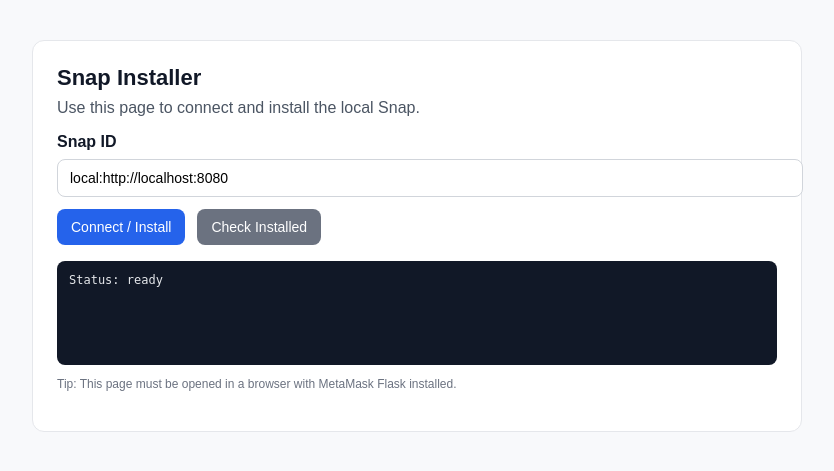
After one commit to qCanoe/Web3-Signature-Decoder, a Flask app: page /snap/install in a window 1280 px wide. The commit adds this page. Shown: the top 471 px of the page, without its empty margins (223-1057 px from the left). Run offline with Flask 2, Linux system fonts and the light colour scheme.

Commit message:
feat(web): add Snap installer page and route
- Add /snap/install route for local Snap installation
- Add snap_install.html template with connect/check UI
- Add snap_install.js with wallet_requestSnaps integration
- Add installer link in main page header

This provides a user-friendly interface to connect and install
the local Snap without requiring external Snap discovery pages.

Co-authored-by: Cursor <cursoragent@cursor.com>

```diff
--- a/src/web/routes/views.py
+++ b/src/web/routes/views.py
@@ -7,6 +7,11 @@ def index():
     """Main page"""
     return render_template('index.html')
 
+@views_bp.route('/snap/install')
+def snap_install():
+    """Local Snap install helper page."""
+    return render_template('snap_install.html')
+
 @views_bp.route('/static/<path:filename>')
 def serve_static(filename):
     """Serve static files"""
--- /dev/null
+++ b/src/web/static/js/snap_install.js
@@ -0,0 +1,60 @@
+const snapInput = document.getElementById("snapId");
+const connectButton = document.getElementById("connectButton");
+const checkButton = document.getElementById("checkButton");
+const statusBox = document.getElementById("status");
+
+function setStatus(message) {
+  statusBox.textContent = `Status: ${message}`;
+}
+
+async function ensureProvider() {
+  if (!window.ethereum) {
+    setStatus("MetaMask not found. Please open in MetaMask Flask.");
+    return false;
+  }
+  return true;
+}
+
+async function connectSnap() {
+  if (!(await ensureProvider())) return;
+  const snapId = snapInput.value.trim();
+  if (!snapId) {
+    setStatus("Snap ID is required.");
+    return;
+  }
+
+  try {
+    setStatus("Requesting snap install...");
+    await window.ethereum.request({
+      method: "wallet_requestSnaps",
+      params: {
+        [snapId]: {},
+      },
+    });
+    setStatus("Snap installed or already approved.");
+  } catch (error) {
+    setStatus(`Install failed: ${error?.message || error}`);
+  }
+}
+
+async function checkInstalled() {
+  if (!(await ensureProvider())) return;
+  try {
+    const snaps = await window.ethereum.request({
+      method: "wallet_getSnaps",
+    });
+    const snapId = snapInput.value.trim();
+    let installed = false;
+    if (Array.isArray(snaps)) {
+      installed = snaps.some((snap) => snap && snap.id === snapId);
+    } else if (snaps && typeof snaps === "object") {
+      installed = Object.prototype.hasOwnProperty.call(snaps, snapId);
+    }
+    setStatus(installed ? "Snap is installed." : "Snap not installed.");
+  } catch (error) {
+    setStatus(`Check failed: ${error?.message || error}`);
+  }
+}
+
+connectButton.addEventListener("click", connectSnap);
+checkButton.addEventListener("click", checkInstalled);
--- a/src/web/templates/index.html
+++ b/src/web/templates/index.html
@@ -19,6 +19,11 @@
             <div class="panel-header">
                 <h5><i class="fas fa-code"></i> Signature Data Input</h5>
                 <p>Development Testing Panel</p>
+                <p>
+                  <a href="/snap/install" target="_blank" rel="noreferrer">
+                    Open Snap Installer
+                  </a>
+                </p>
             </div>
 
             <div class="input-content">
--- /dev/null
+++ b/src/web/templates/snap_install.html
@@ -0,0 +1,97 @@
+<!DOCTYPE html>
+<html lang="en">
+<head>
+  <meta charset="UTF-8">
+  <meta name="viewport" content="width=device-width, initial-scale=1.0">
+  <title>Snap Installer</title>
+  <style>
+    body {
+      font-family: Arial, Helvetica, sans-serif;
+      background: #f8f9fb;
+      color: #111827;
+      margin: 0;
+      padding: 40px 16px;
+    }
+    .container {
+      max-width: 720px;
+      margin: 0 auto;
+      background: #ffffff;
+      border: 1px solid #e5e7eb;
+      border-radius: 12px;
+      padding: 24px;
+    }
+    h1 {
+      margin: 0 0 8px 0;
+      font-size: 22px;
+    }
+    p {
+      margin: 8px 0 16px 0;
+      color: #4b5563;
+    }
+    label {
+      display: block;
+      font-weight: 600;
+      margin-bottom: 8px;
+    }
+    input {
+      width: 100%;
+      padding: 10px 12px;
+      border: 1px solid #d1d5db;
+      border-radius: 8px;
+      font-size: 14px;
+      margin-bottom: 12px;
+    }
+    .actions {
+      display: flex;
+      gap: 12px;
+      flex-wrap: wrap;
+      margin-bottom: 16px;
+    }
+    button {
+      padding: 10px 14px;
+      border: none;
+      border-radius: 8px;
+      background: #2563eb;
+      color: #ffffff;
+      font-size: 14px;
+      cursor: pointer;
+    }
+    button.secondary {
+      background: #6b7280;
+    }
+    pre {
+      background: #111827;
+      color: #e5e7eb;
+      padding: 12px;
+      border-radius: 8px;
+      font-size: 12px;
+      white-space: pre-wrap;
+      word-break: break-word;
+      min-height: 80px;
+    }
+    .hint {
+      font-size: 12px;
+      color: #6b7280;
+    }
+  </style>
+</head>
+<body>
+  <div class="container">
+    <h1>Snap Installer</h1>
+    <p>Use this page to connect and install the local Snap.</p>
+
+    <label for="snapId">Snap ID</label>
+    <input id="snapId" type="text" value="local:http://localhost:8080">
+
+    <div class="actions">
+      <button id="connectButton">Connect / Install</button>
+      <button id="checkButton" class="secondary">Check Installed</button>
+    </div>
+
+    <pre id="status">Status: ready</pre>
+    <p class="hint">Tip: This page must be opened in a browser with MetaMask Flask installed.</p>
+  </div>
+
+  <script src="{{ url_for('static', filename='js/snap_install.js') }}"></script>
+</body>
+</html>
```
